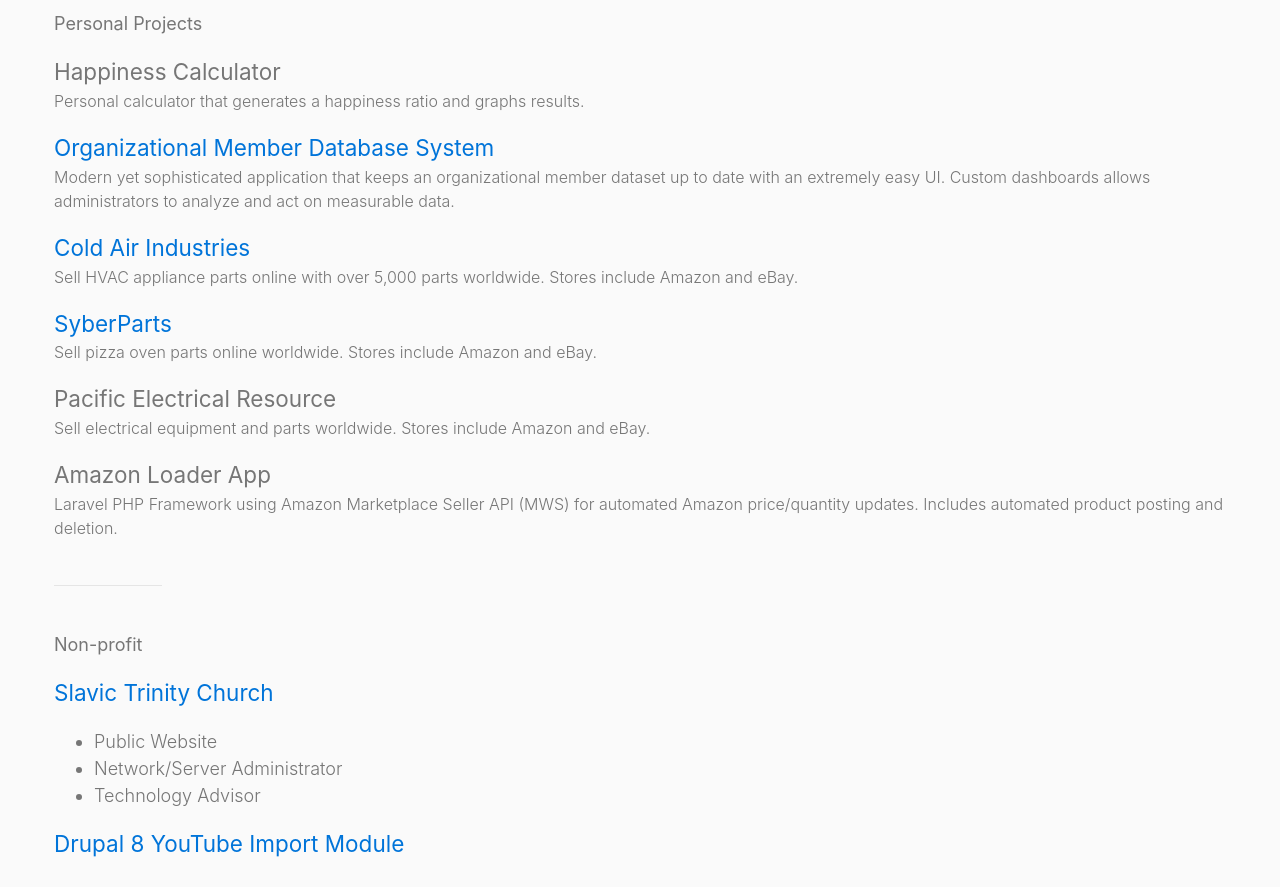
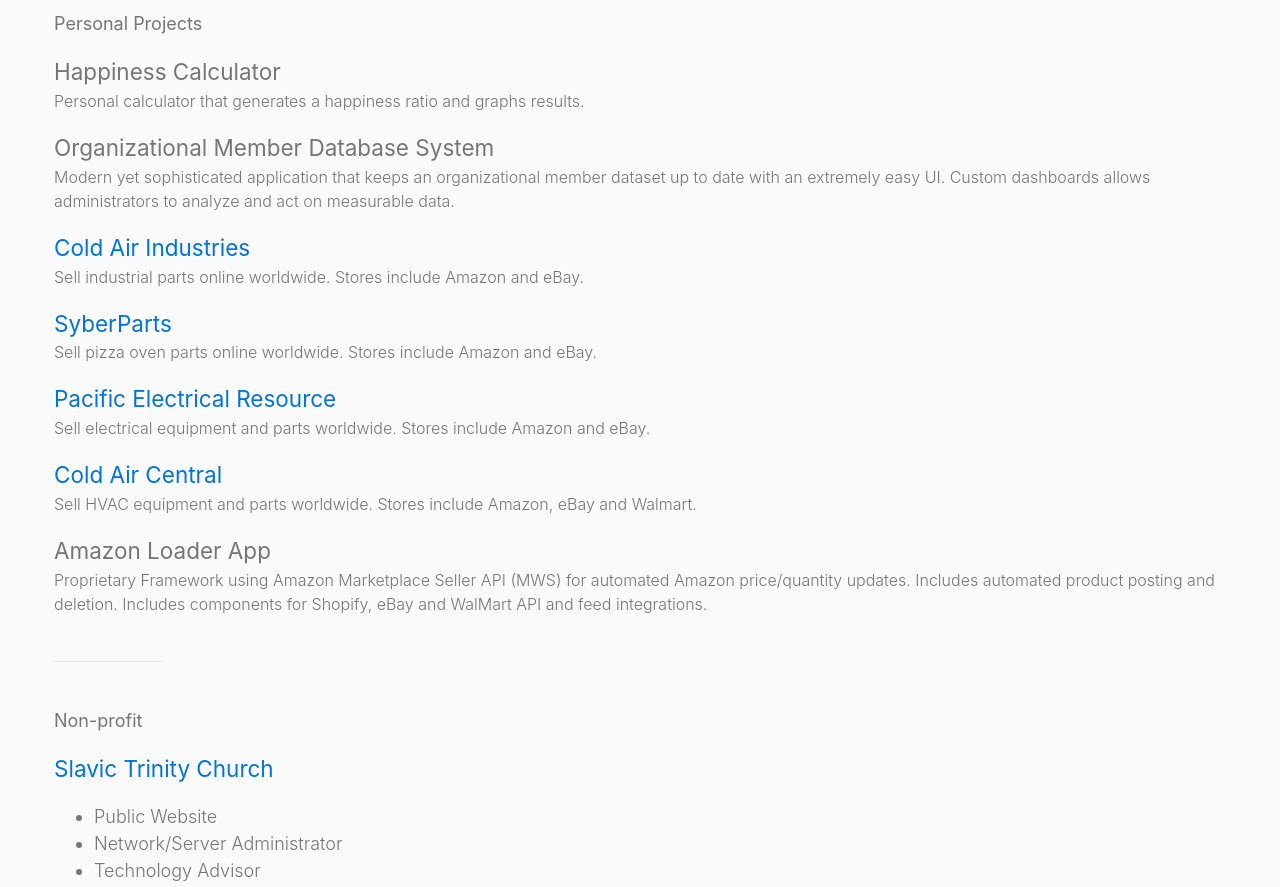
Before and after one commit to makhnovskiy/Personal-Website, a plain HTML site: page index.html in a window 1280 px wide. Shown: the part 600-1487 px from the top of the page. Drawn offline with Linux system fonts and the light colour scheme.

Commit message:
updated content

```diff
--- a/index.html
+++ b/index.html
@@ -1,12 +1,15 @@
 <!DOCTYPE html>
-<html lang="en"><head><meta http-equiv="Content-Type" content="text/html; charset=UTF-8">
+<html lang="en">
+<head>
+    <meta http-equiv="Content-Type" content="text/html; charset=UTF-8">
     <link rel="icon" href="favicon.ico" type="image/x-icon"/>
     <link rel="shortcut icon" href="favicon.ico" type="image/x-icon"/>
     <meta name="author" content="Paul Makhnovskiy">
     <meta name="description" content="Web Developer">
     <meta name="viewport" content="width=device-width, initial-scale=1">
     <link href="https://fonts.googleapis.com/css?family=Roboto:400,300,500" rel="stylesheet">
-  <link href="https://maxcdn.bootstrapcdn.com/font-awesome/4.7.0/css/font-awesome.min.css" rel="stylesheet" integrity="sha384-wvfXpqpZZVQGK6TAh5PVlGOfQNHSoD2xbE+QkPxCAFlNEevoEH3Sl0sibVcOQVnN" crossorigin="anonymous">
+    <link href="https://maxcdn.bootstrapcdn.com/font-awesome/4.7.0/css/font-awesome.min.css" rel="stylesheet"
+          integrity="sha384-wvfXpqpZZVQGK6TAh5PVlGOfQNHSoD2xbE+QkPxCAFlNEevoEH3Sl0sibVcOQVnN" crossorigin="anonymous">
     <title>Paul Makhnovskiy - Portfolio</title>
     <style>
         * {
@@ -14,10 +17,17 @@
             -moz-box-sizing: border-box;
             box-sizing: border-box;
         }
-      html { font-size: 16px; }
+
+        html {
+            font-size: 16px;
+        }
+
         @media (min-width: 30em) {
-        html { font-size: 18px; }
+            html {
+                font-size: 18px;
             }
+        }
+
         body {
             margin: 0;
             padding: 1.5rem;
@@ -27,11 +37,13 @@
             background-color: #fafafa;
 
         }
+
         @media (min-width: 500px) {
             body {
                 padding: 3rem;
             }
         }
+
         a {
             color: #0074d9;
             text-decoration: none;
@@ -39,44 +51,54 @@
             -moz-transition: color .2s ease-in-out;
             transition: color .2s ease-in-out;
         }
+
         a:hover {
             color: #005baa;
         }
+
         h1, h2, h3 {
             margin-top: 0;
             font-weight: 400;
         }
+
         h1 {
             margin-bottom: .5rem;
             font-size: 2.25rem;
             line-height: 1;
         }
+
         h1 a {
             color: #333;
         }
+
         h1 span {
             display: inline-block;
             font-weight: 300;
         }
+
         h2 {
             margin-bottom: 1rem;
             font-size: 1rem;
             color: #767676;
         }
+
         h3 {
             margin-bottom: 0;
             font-size: 1.25rem;
         }
+
         p {
             margin-top: 0;
             margin-bottom: 1rem;
-        font-size:16px;
+            font-size: 16px;
         }
+
         .lead {
             font-size: 1.25rem;
             line-height: 1.3;
             color: #333;
         }
+
         hr {
             width: 6rem;
             height: 1px;
@@ -84,27 +106,38 @@
             background-color: #e5e5e5;
             border: 0;
         }
+
         @media (min-width: 500px) {
             .masthead {
                 max-width: 450px;
             }
         }
+
         .links {
             font-size: 1.5rem;
         }
+
         .links a {
             color: #666;
         }
+
         .links a:hover {
             color: #333;
         }
 
     </style>
     <script>
-	  (function(i,s,o,g,r,a,m){i['GoogleAnalyticsObject']=r;i[r]=i[r]||function(){
-	  (i[r].q=i[r].q||[]).push(arguments)},i[r].l=1*new Date();a=s.createElement(o),
-	  m=s.getElementsByTagName(o)[0];a.async=1;a.src=g;m.parentNode.insertBefore(a,m)
-	  })(window,document,'script','https://www.google-analytics.com/analytics.js','ga');
+        (function (i, s, o, g, r, a, m) {
+            i['GoogleAnalyticsObject'] = r;
+            i[r] = i[r] || function () {
+                (i[r].q = i[r].q || []).push(arguments)
+            }, i[r].l = 1 * new Date();
+            a = s.createElement(o),
+                m = s.getElementsByTagName(o)[0];
+            a.async = 1;
+            a.src = g;
+            m.parentNode.insertBefore(a, m)
+        })(window, document, 'script', 'https://www.google-analytics.com/analytics.js', 'ga');
 
         ga('create', 'UA-88617724-1', 'auto');
         ga('send', 'pageview');
@@ -122,12 +155,15 @@
     <div class="links">
 
 
-                      <a href="https://github.com/makhnovskiy" target="_blank" title="Follow me on GitHub"><i class="fa fa-github" aria-hidden="true"></i></a>
-              <a href="https://www.linkedin.com/in/pmakhnovskiy" target="_blank"  title="Follow me on Linkedin"><i class="fa fa-linkedin" aria-hidden="true"></i>
+        <a href="https://github.com/makhnovskiy" target="_blank" title="Follow me on GitHub"><i class="fa fa-github"
+                                                                                                aria-hidden="true"></i></a>
+        <a href="https://www.linkedin.com/in/pmakhnovskiy" target="_blank" title="Follow me on Linkedin"><i
+                class="fa fa-linkedin" aria-hidden="true"></i>
         </a>
         <!--<a href="https://twitter.com/dkrasniy" target="_blank"  title="Follow me on Twitter"><i class="fa fa-twitter" aria-hidden="true"></i>
 </a>-->
-              <a href="mailto:paul@syberfx.com" target="_blank"  title="Contact Me"><i class="fa fa-envelope" aria-hidden="true"></i>
+        <a href="mailto:paul@syberfx.com" target="_blank" title="Contact Me"><i class="fa fa-envelope"
+                                                                                aria-hidden="true"></i>
         </a>
     </div>
 </div>
@@ -149,20 +185,26 @@
 <h3>Happiness Calculator</h3>
 <p>Personal calculator that generates a happiness ratio and graphs results.</p>
 
-    <h3><a href="https://portal.oceanstack.co/"> Organizational Member Database System</a></h3>
-    <p>Modern yet sophisticated application that keeps an organizational member dataset up to date with an extremely easy UI. Custom dashboards allows administrators to analyze and act on measurable data.</p>
+<h3>Organizational Member Database System</h3>
+<p>Modern yet sophisticated application that keeps an organizational member dataset up to date with an extremely easy
+    UI. Custom dashboards allows administrators to analyze and act on measurable data.</p>
 
 <h3><a href="http://www.coldairindustries.com">Cold Air Industries</a></h3>
-    <p>Sell HVAC appliance parts online with over 5,000 parts worldwide. Stores include Amazon and eBay.</p>
+<p>Sell industrial parts online worldwide. Stores include Amazon and eBay.</p>
 
 <h3><a href="http://www.syberparts.com">SyberParts</a></h3>
 <p>Sell pizza oven parts online worldwide. Stores include Amazon and eBay.</p>
 
-    <h3>Pacific Electrical Resource</h3>
+<h3><a href="https://www.pacificelectricalresource.com/">Pacific Electrical Resource</a></h3>
 <p>Sell electrical equipment and parts worldwide. Stores include Amazon and eBay.</p>
 
+<h3><a href="https://www.coldaircentral.com/">Cold Air Central</a></h3>
+<p>Sell HVAC equipment and parts worldwide. Stores include Amazon, eBay and Walmart.</p>
+
 <h3>Amazon Loader App</h3>
-    <p>Laravel PHP Framework using Amazon Marketplace Seller API (MWS) for automated Amazon price/quantity updates. Includes automated product posting and deletion.</p>
+<p>Proprietary Framework using Amazon Marketplace Seller API (MWS) for automated Amazon price/quantity updates. Includes
+    automated product posting and deletion. Includes components for Shopify, eBay and WalMart API and feed
+    integrations.</p>
 
 <hr>
 
@@ -203,7 +245,7 @@
 <p>Develop internal app to facilitate protocol datasheets to physicians.</p>
 
 <h3><a href="https://www.elso.org/">Extracorporeal Life Support Organization (ELSO)</a></h3>
-    <p>Website project manager.</p>
+<p>Website project manager & interactive learning module</p>
 
 
 <hr>
@@ -221,8 +263,6 @@
 <p>Ray Dalio</p>
 
 
-
-
 <hr>
 
 <!-- Good find for the ones looking... -->
@@ -235,9 +275,7 @@
 -->
 
 
+<p class="footer">&copy; 2020 - Paul Makhnovskiy</p>
 
-
-
-    <p class="footer">&copy; 2018 - Paul Makhnovskiy</p>
-
-</body></html>
+</body>
+</html>
```
Lines whose indentation alone changed are shown as unchanged.
